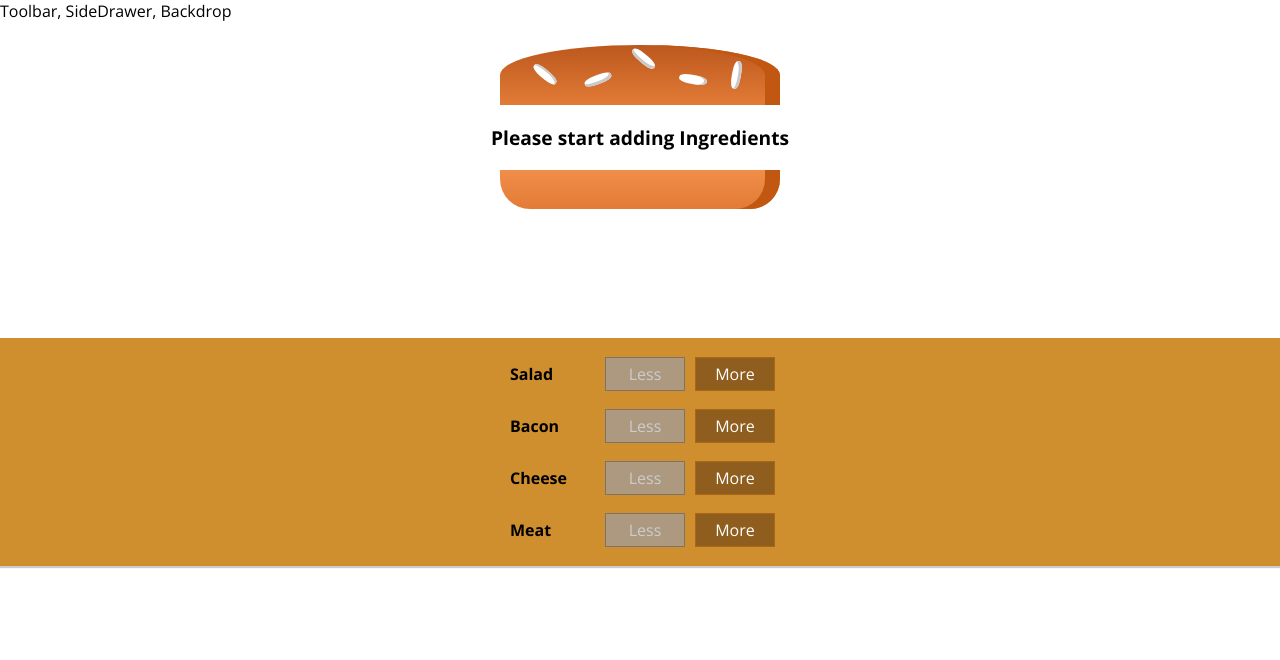
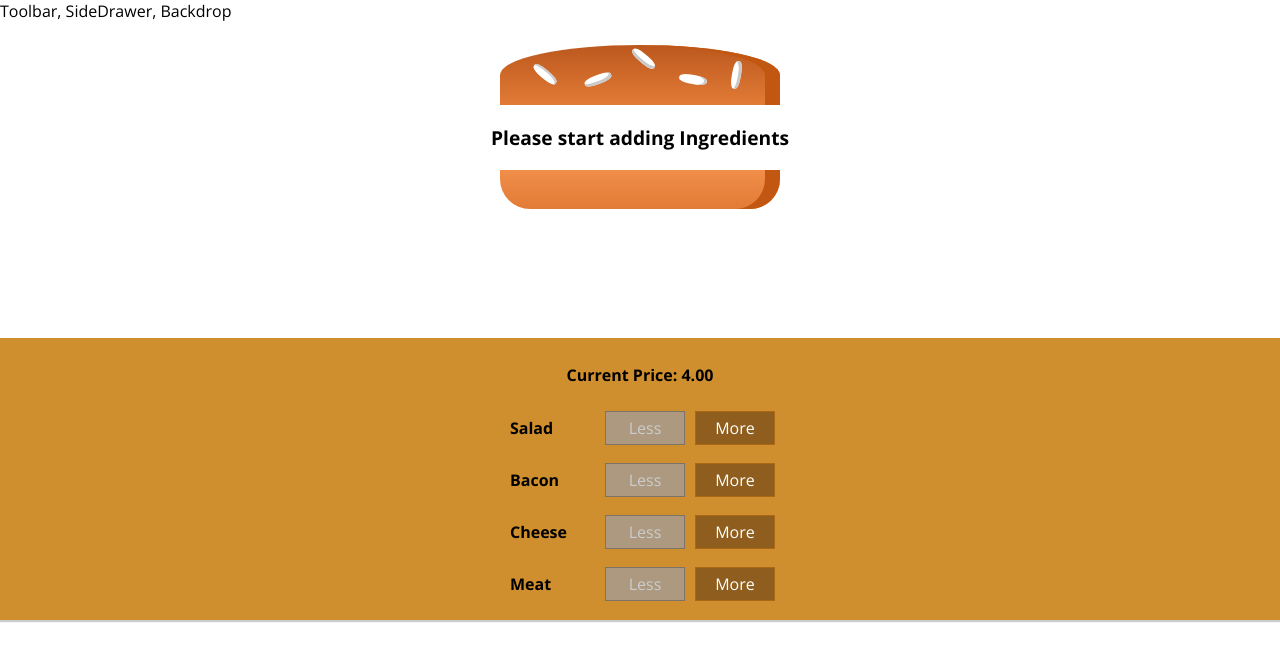
Before and after one commit to Limlight86/Burger-Builder, a React (Create React App) app: page / in a window 1280 px wide. Shown: the top 660 px of the page. Built offline with nearby package versions, Linux system fonts and the light colour scheme.

Commit message:
updated build control to feature price

```diff
--- a/src/components/Burger/BuildControls/BuildControls.js
+++ b/src/components/Burger/BuildControls/BuildControls.js
@@ -12,6 +12,7 @@ const controls = [
 const buildControls = props => {
   return (
     <div className={styles.BuildControls}>
+      <p><strong>Current Price: {props.price}</strong></p>
       {controls.map(ctrl => {
         return (
           <BuildControl
--- a/src/containers/BurgerBuilder/BurgerBuilder.js
+++ b/src/containers/BurgerBuilder/BurgerBuilder.js
@@ -62,6 +62,7 @@ class BurgerBuilder extends Component {
           ingredientAdded={this.addIngredientHanlder}
           ingredientRemoved={this.removeIngredientHandler}
           disabled={disabledInfo}
+          price={this.state.totalPrice.toFixed(2)}
         />
       </React.Fragment>
     );
```
